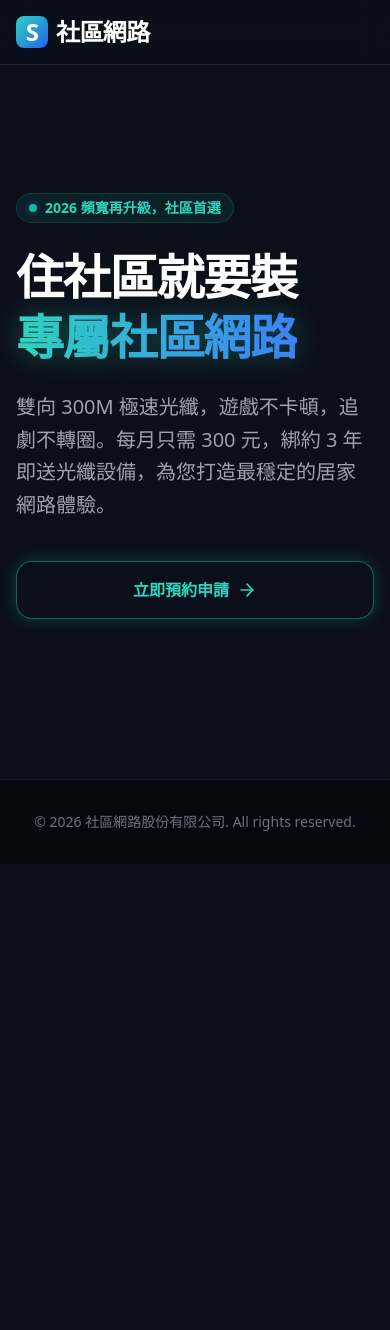
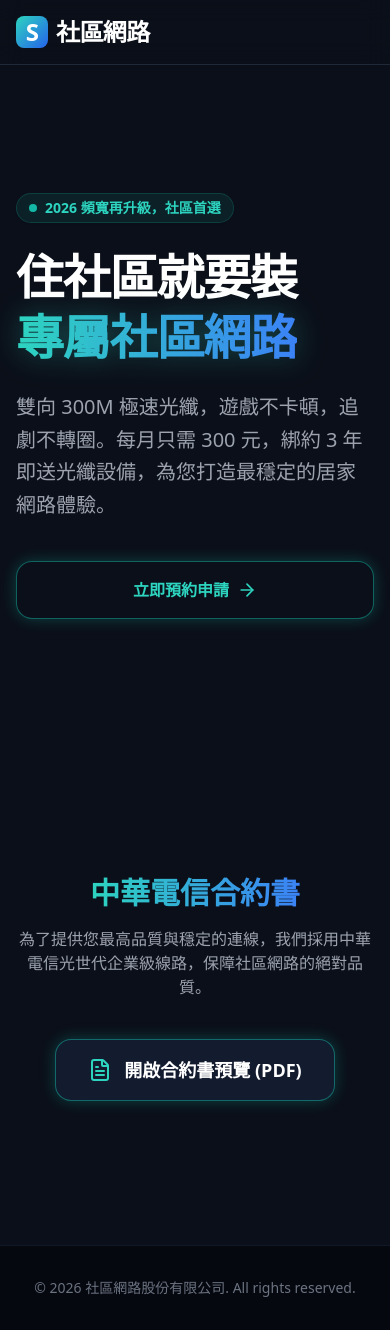
Before and after one commit to ianhuang110/fiber-network, a React (Vite) app: page / in a window 390 px wide. Before the commit the page ends 864 px from the top, so only its background shows below. Built offline with nearby package versions, Linux system fonts and the light colour scheme.

Commit message:
新增中華電信合約書

```diff
--- a/src/App.tsx
+++ b/src/App.tsx
@@ -15,8 +15,8 @@ function App() {
               </span>
               社區網路
             </div>
-            <nav className="hidden md:flex gap-8 text-sm font-medium text-gray-400">
-              <Link to="/" className="hover:text-teal-400 transition-colors">首頁</Link>
+            <nav className="hidden md:flex gap-8 text-lg font-bold text-gray-100">
+              <Link to="/" className="hover:text-teal-300 transition-colors tracking-wide">首頁</Link>
             </nav>
           </div>
         </header>
--- a/src/pages/Home.tsx
+++ b/src/pages/Home.tsx
@@ -1,8 +1,10 @@
-import { ArrowRight } from 'lucide-react';
+import { ArrowRight, FileText, X } from 'lucide-react';
 import { useNavigate } from 'react-router-dom';
-import { motion } from 'framer-motion';
+import { motion, AnimatePresence } from 'framer-motion';
+import { useState } from 'react';
 
 export default function Home() {
+  const [showContract, setShowContract] = useState(false);
   const navigate = useNavigate();
 
   return (
@@ -70,6 +72,73 @@ export default function Home() {
           </div>
         </div>
       </section>
+
+      {/* Contract Template Section */}
+      <section className="relative py-24 bg-[#0B0F19] text-white">
+        <div className="max-w-7xl mx-auto px-4 sm:px-6 lg:px-8">
+          <motion.div
+            initial={{ opacity: 0, y: 30 }}
+            whileInView={{ opacity: 1, y: 0 }}
+            viewport={{ once: true, margin: "-100px" }}
+            transition={{ duration: 0.6 }}
+            className="text-center mb-12"
+          >
+            <h2 className="text-3xl md:text-4xl font-bold bg-clip-text text-transparent bg-gradient-to-r from-teal-400 to-blue-500 inline-block mb-4">中華電信合約書</h2>
+            <p className="text-gray-400 max-w-2xl mx-auto mb-10">為了提供您最高品質與穩定的連線，我們採用中華電信光世代企業級線路，保障社區網路的絕對品質。</p>
+
+            <button
+              onClick={() => setShowContract(true)}
+              className="group relative inline-flex items-center gap-3 px-8 py-4 bg-[#131B2F] border border-teal-500/50 text-white font-semibold rounded-2xl overflow-hidden shadow-[0_0_15px_rgba(20,184,166,0.3)] hover:shadow-[0_0_25px_rgba(20,184,166,0.5)] transition-all hover:-translate-y-1"
+            >
+              <div className="absolute inset-0 bg-gradient-to-r from-teal-600/20 to-blue-600/20 opacity-0 group-hover:opacity-100 transition-opacity duration-300"></div>
+              <FileText className="text-teal-400" size={24} />
+              <span className="relative z-10 text-lg">開啟合約書預覽 (PDF)</span>
+            </button>
+          </motion.div>
+        </div>
+      </section>
+
+      {/* Contract PDF Modal */}
+      <AnimatePresence>
+        {showContract && (
+          <motion.div
+            initial={{ opacity: 0 }} animate={{ opacity: 1 }} exit={{ opacity: 0 }}
+            className="fixed inset-0 z-50 flex items-center justify-center p-4 sm:p-6 bg-black/80 backdrop-blur-sm"
+            onClick={() => setShowContract(false)}
+          >
+            <motion.div
+              initial={{ scale: 0.95, opacity: 0, y: 20 }} animate={{ scale: 1, opacity: 1, y: 0 }} exit={{ scale: 0.95, opacity: 0, y: 20 }}
+              onClick={(e) => e.stopPropagation()}
+              className="bg-[#131B2F] rounded-3xl w-full max-w-5xl h-[85vh] sm:h-[90vh] shadow-2xl flex flex-col border border-gray-800 overflow-hidden relative"
+            >
+              <div className="flex items-center justify-between px-6 py-4 border-b border-gray-800 bg-[#0B0F19]">
+                <h3 className="text-xl font-bold text-white flex items-center gap-2">
+                  <FileText className="text-teal-400" size={20} />
+                  中華電信合約書
+                </h3>
+                <button
+                  onClick={() => setShowContract(false)}
+                  className="p-2 text-gray-400 hover:text-white hover:bg-gray-800 rounded-full transition-colors"
+                >
+                  <X size={24} />
+                </button>
+              </div>
+              <div className="flex-1 bg-gray-900 overflow-hidden relative">
+                <div className="absolute inset-0 flex flex-col items-center justify-center p-8 text-center pointer-events-none z-0">
+                  <FileText className="text-gray-700 w-24 h-24 mb-6" />
+                  <p className="text-gray-400 text-lg">載入合約書中...</p>
+                  <p className="text-gray-600 text-sm mt-4">請確認是否已將 PDF 放置於 public/contract.pdf</p>
+                </div>
+                <iframe
+                  src="/contract.pdf"
+                  title="中華電信合約書"
+                  className="w-full h-full border-none relative z-10 bg-transparent"
+                ></iframe>
+              </div>
+            </motion.div>
+          </motion.div>
+        )}
+      </AnimatePresence>
     </div>
   );
 }
```
Also changed, not shown: 1 other file (tests, documents, lock files or other folders).
